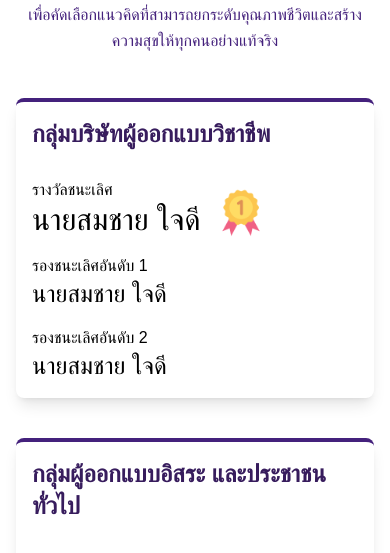
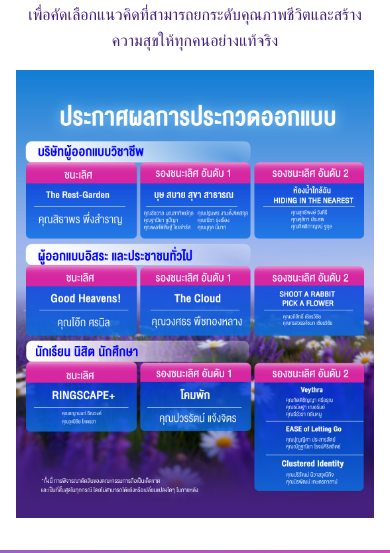
Before and after one commit to kritsadaskt/asww-happy-toilet, a Next.js app: page / in a window 390 px wide. Shown: the part 804-1357 px from the top of the page. Built offline with nearby package versions, Linux system fonts and the light colour scheme; no server answers; a web font is replaced by a local one.

Commit message:
add winner list AW

```diff
--- a/app/page.tsx
+++ b/app/page.tsx
@@ -30,7 +30,9 @@ export default function Home() {
       <p className="text-center md:text-lg leading-relaxed mb-4 text-primary">
         เพื่อคัดเลือกแนวคิดที่สามารถยกระดับคุณภาพชีวิตและสร้างความสุขให้ทุกคนอย่างแท้จริง
       </p>
-      <div className="h-7"></div>
+      <div className="h-7 hidden md:block"></div>
+      <Image src="winner_list_desktop.jpg" alt="Winner List" className="w-full h-auto" width={1866} height={933}/>
+      <div id="results" className="hidden">
         <div className="grid grid-cols-1 md:grid-cols-2 gap-10">
           <div className="bg-white rounded-lg shadow-lg p-4 sm:p-6 md:p-8 border-t-4 border-primary flex flex-col gap-4">
             <h2 className="text-2xl font-semibold mb-3" style={{ color: '#371c5d' }}>กลุ่มบริษัทผู้ออกแบบวิชาชีพ</h2>
@@ -111,6 +113,7 @@ export default function Home() {
           </div>
         </div>
       </div>
+    </div>
     <Gallery />
     <Footer />
     </>
```
Also changed, not shown: public/winner_list_desktop.jpg (added), 1 other file (tests, documents, lock files or other folders). Lines whose indentation alone changed are shown as unchanged.
